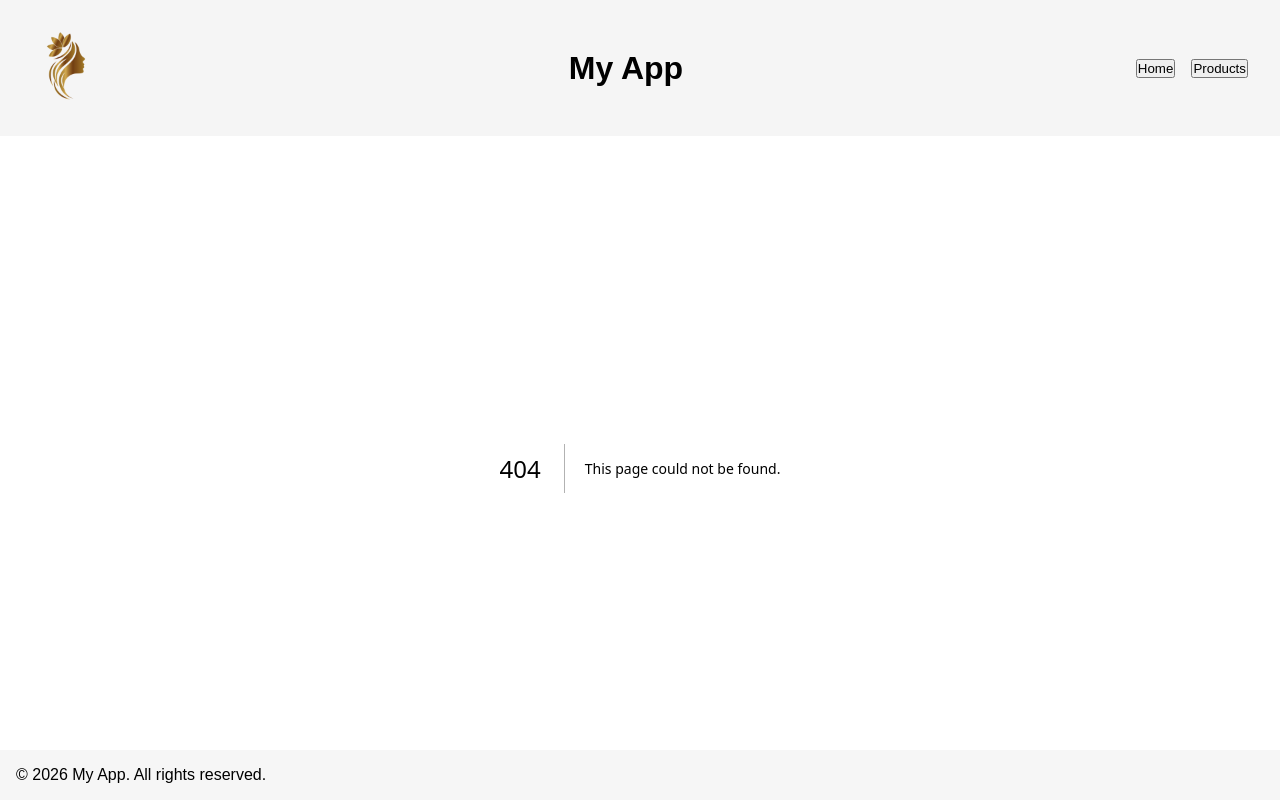
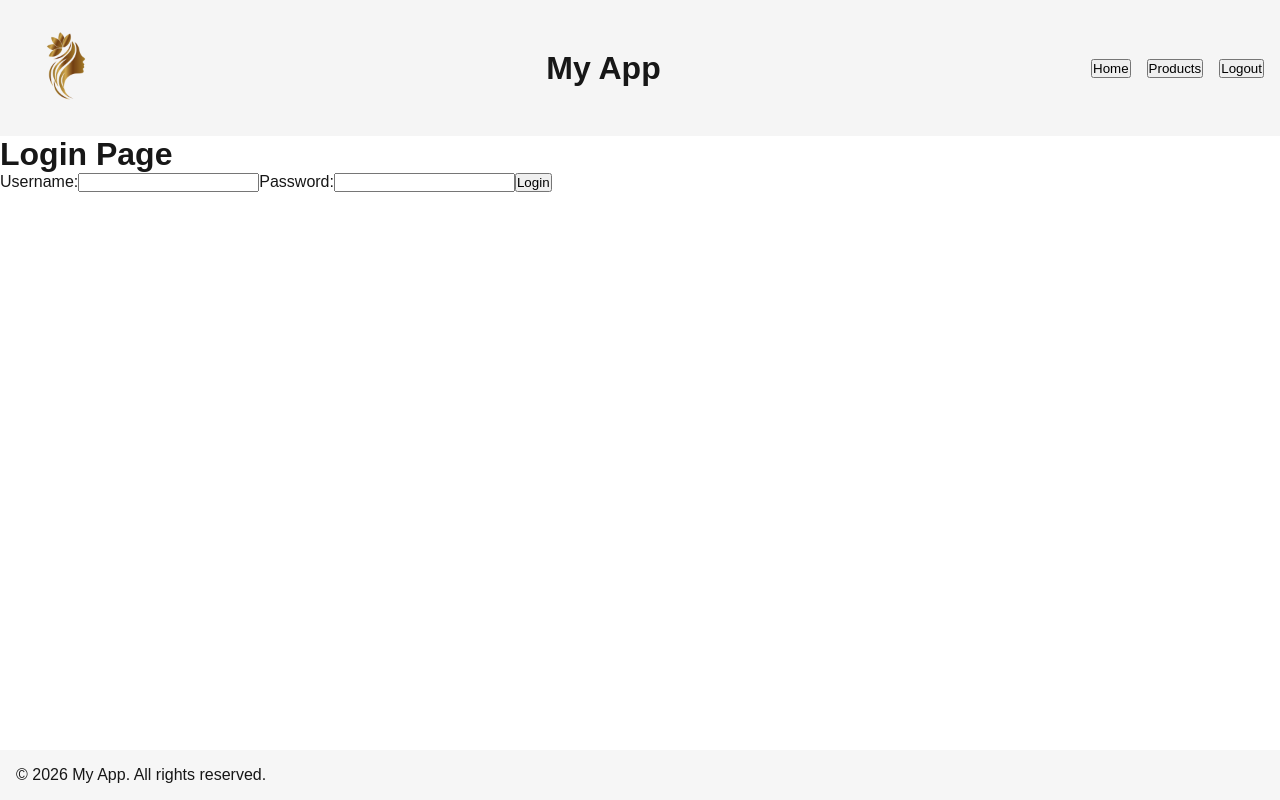
Before and after one commit to gaganbedi771/next-js-app, a Next.js app: page /app/login in a window 1280 px wide. Before the commit this address had no page. Built offline with nearby package versions, Linux system fonts and the light colour scheme.

Commit message:
auth added

```diff
--- /dev/null
+++ b/src/app/api/products/login/route.js
@@ -0,0 +1,15 @@
+import { signToken } from "@/app/lib/auth";
+import { NextResponse } from "next/server";
+
+export async function POST(request) {
+  const { email, password } = await request.json();
+
+  if (email !== "a@a.com" || password !== "123") {
+    return NextResponse.json({ error: "Invalid credentials", status: 401 });
+  }
+
+  const token=await signToken({email,role:"user"})
+ const res=NextResponse.json({ message: "Login successful" });
+  res.cookies.set("token",token,httpOnly=true,maxAge=60*60,path="/");
+ return res;
+}
--- /dev/null
+++ b/src/app/api/products/logout/route.js
@@ -0,0 +1,13 @@
+import { NextResponse } from "next/server";
+
+export async function POST(request) {
+    try {
+               const res=NextResponse.json({ message: "Logout successful" });
+
+    res.cookies.set("token","",{maxAge:0},path="/");
+    return res;
+    } catch (error) {
+        console.log(error);
+    }
+
+}
--- /dev/null
+++ b/src/app/app/login/page.js
@@ -0,0 +1,80 @@
+"use client"
+import React from "react";
+import { useRouter } from "next/navigation";
+
+
+const page = () => {
+  const [formData, setFormData] = React.useState({
+    email: "",
+    password: "",
+  });
+  const router=useRouter();
+
+    function validate(){
+        let err={};
+        if(!formData.email){
+            err.email="Email is required";
+        }
+        if(!formData.password){
+            err.password="Password is required";
+        }
+        else if(formData.password.length<6){
+            err.password="Password must be at least 6 characters long";
+        }
+        return err;
+    }
+
+  const submitHandler =async (e) => {
+    e.preventDefault();
+
+
+    let err= validate();
+
+    if(Object.keys(err).length>0){
+        return
+    }
+
+    const res= await fetch("/api/login",{
+        method:"POST",
+        headers:{
+            "Content-Type":"application/json"
+        },
+        body:JSON.stringify(formData)
+    })
+
+    if(res.ok){
+        router.push("/app/page");
+    }
+    else{
+        alert("Invalid credentials");
+    }
+    console.log("Form Data:", formData);
+  }
+
+  return (
+    <div>
+      <h1>Login Page</h1>
+      <form onSubmit={submitHandler}>
+        <label htmlFor="email">Username:</label>
+        <input
+          type="email"
+          id="email"
+          value={formData.email}
+          onChange={(e) => setFormData({ ...formData, email: e.target.value })}
+        />
+        <label htmlFor="password">Password:</label>
+        <input
+          type="password"
+          id="password"
+          value={formData.password}
+          onChange={(e) =>
+            setFormData({ ...formData, password: e.target.value })
+          }
+        />
+        <button type="submit">Login</button>
+      </form>
+    </div>
+  );
+};
+
+export default page;
--- /dev/null
+++ b/src/app/components/Header.jsx
@@ -0,0 +1,49 @@
+"use client";
+
+import { useRouter } from "next/navigation";
+import React from "react";
+import Link from "next/link";
+import Image from "next/image";
+
+const Header = () => {
+  const router = useRouter();
+  const onLogoutHandler = async (e) => {
+    e.preventDefault();
+    let res = await fetch("/api/logout", {
+      method: "POST",
+    });
+    if (res.ok) {
+      router.push("/app/login/page");
+    } else {
+      alert("Logout failed");
+    }
+  };
+
+  return (
+    <header
+      style={{
+        backgroundColor: "#f5f5f5",
+        padding: "1rem",
+        display: "flex",
+        alignItems: "center",
+        justifyContent: "space-between",
+      }}
+    >
+      <div>
+        <Image src="/assets/logo.png" alt="Logo" width={100} height={100} />
+      </div>
+      <h1>My App</h1>
+      <div>
+        <button style={{ marginRight: "1rem" }}>
+          <Link href="/">Home</Link>
+        </button>
+        <button style={{ marginRight: "1rem" }}>
+          <Link href="/app/products/page">Products</Link>
+        </button>
+        <button onClick={onLogoutHandler}>Logout</button>
+      </div>
+    </header>
+  );
+};
+
+export default Header;
--- a/src/app/layout.js
+++ b/src/app/layout.js
@@ -1,7 +1,7 @@
 import { Geist, Geist_Mono } from "next/font/google";
 import "./globals.css";
-import Link from "next/link";
-import Image from "next/image";
+
+import Header from "./components/Header";
 
 const geistSans = Geist({
   variable: "--font-geist-sans",
@@ -19,34 +19,14 @@ export const metadata = {
 };
 
 export default function RootLayout({ children }) {
+
+
   return (
     <html lang="en" className={`${geistSans.variable} ${geistMono.variable}`}>
       <body
         style={{ height: "100vh", display: "flex", flexDirection: "column" }}
       >
-        <header
-          style={{
-            backgroundColor: "#f5f5f5",
-            padding: "1rem",
-            display: "flex",
-            alignItems: "center",
-            justifyContent: "space-between",
-          }}
-        >
-          <div>
-            <Image src="/assets/logo.png" alt="Logo" width={100} height={100} />
-
-          </div>
-          <h1>My App</h1>
-          <div>
-            <button style={{ marginRight: "1rem" }}>
-              <Link href="/">Home</Link>
-            </button>
-            <button style={{ marginRight: "1rem" }}>
-              <Link href="/app/products/page">Products</Link>
-            </button>
-          </div>
-        </header>
+        <Header></Header>
 
         {children}
         <footer
--- /dev/null
+++ b/src/app/lib/auth.js
@@ -0,0 +1,19 @@
+import { jwtVerify, SignJwt } from "jose";
+const secretKey="abcde";
+
+export const signToken = async (payload) => {
+  return await new SignJwt(payload)
+    .setProtectedHeader({ alg: "HS256" })
+    .setExpirationTime("2h")
+    .sign(secretKey);
+};
+
+export const verifyToken = async (token) => {
+    try {
+        const payload=await jwtVerify(token, secretKey);
+        return payload;
+    } catch (error) {
+        console.log(error);
+        return null;
+    }
+};
```
Also changed, not shown: src/app/middlewre.js (added, +18 -0 lines), src/app/dashboard/page.js (added).
